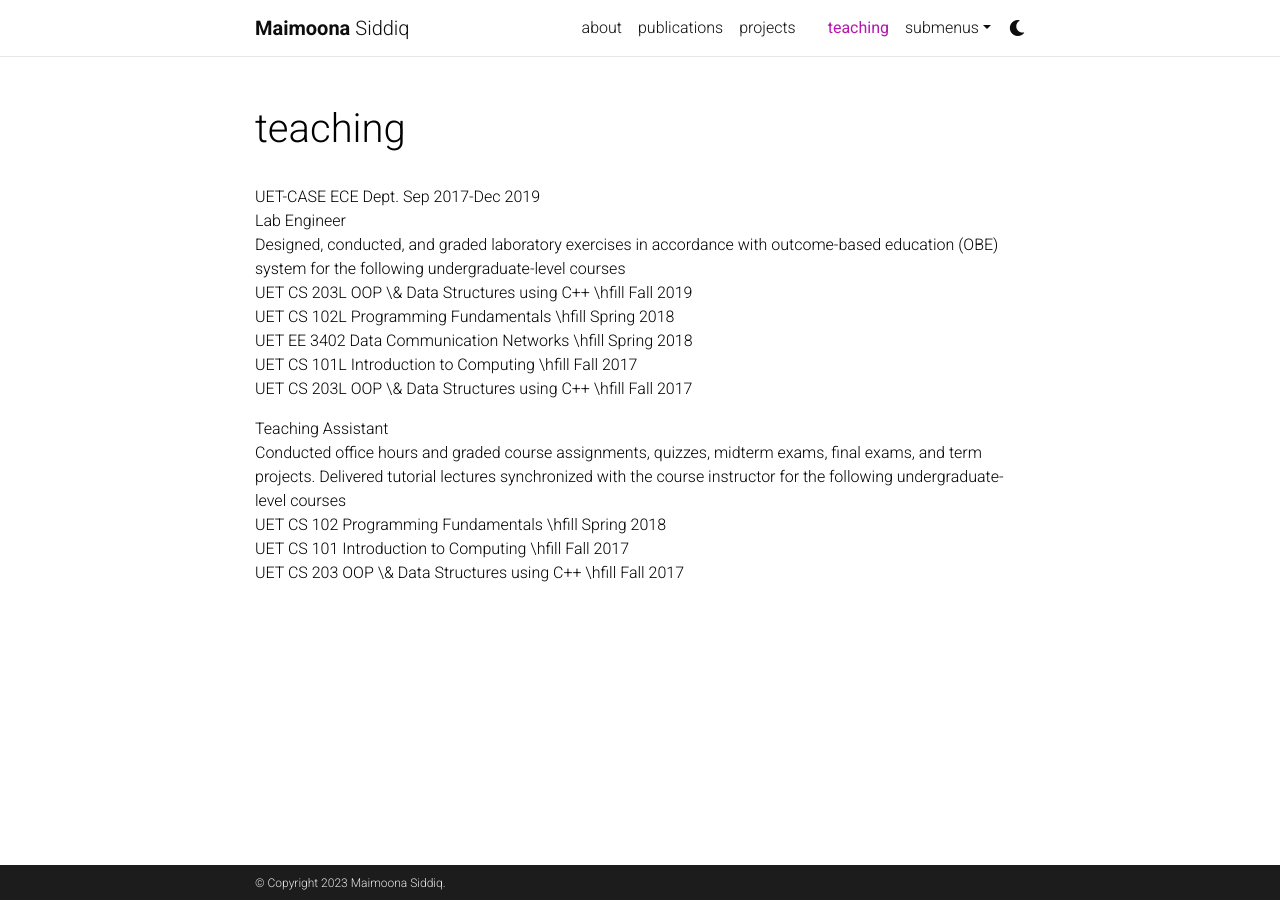
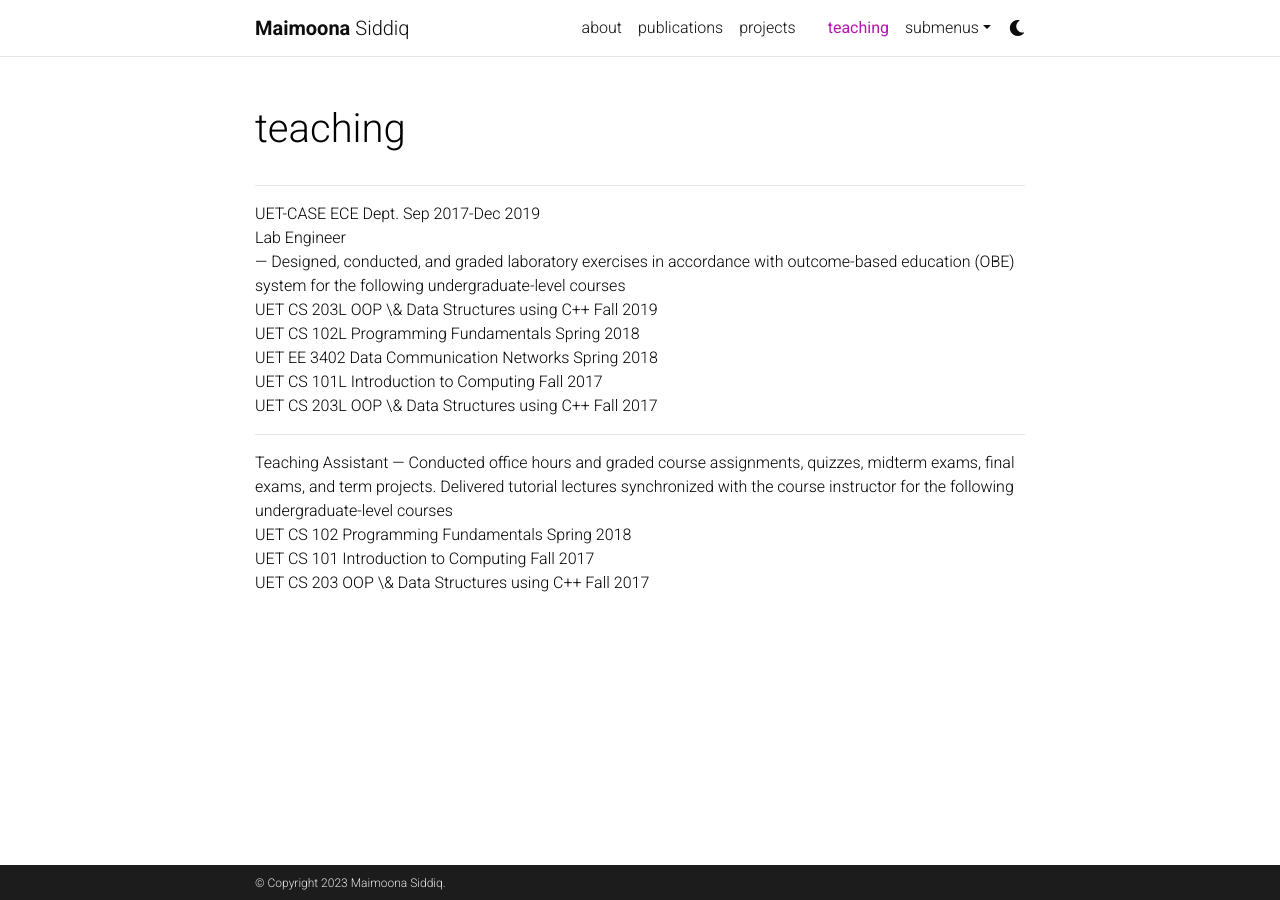
Before and after one commit to MaiMoonaa/maimoonaa.github.io, a Jekyll site: the page built from _pages/teaching.md, in a window 1280 px wide. Built offline with Jekyll 4.4.1, drawn with Linux system fonts in a browser that asks for light colours; comment, search, counter and statistics services are not loaded; a style sheet for code colours, icons or effects is not loaded.

Commit message:
Update teaching.md

```diff
--- a/_pages/teaching.md
+++ b/_pages/teaching.md
@@ -7,18 +7,22 @@ nav: true
 nav_order: 5
 ---
 
+---
 UET-CASE ECE Dept.  Sep 2017-Dec 2019 \\
 Lab Engineer \\
+---
 Designed, conducted, and graded laboratory exercises in accordance with outcome-based education
 (OBE) system for the following undergraduate-level courses \\
-UET CS 203L OOP \& Data Structures using C++ \hfill Fall 2019\\
-UET CS 102L Programming Fundamentals  \hfill Spring 2018 \\
-UET EE 3402 Data Communication Networks \hfill Spring 2018 \\
-UET CS 101L Introduction to Computing \hfill Fall 2017 \\
-UET CS 203L OOP \& Data Structures using C++ \hfill Fall 2017
+UET CS 203L OOP \& Data Structures using C++ Fall 2019\\
+UET CS 102L Programming Fundamentals Spring 2018 \\
+UET EE 3402 Data Communication Networks Spring 2018 \\
+UET CS 101L Introduction to Computing  Fall 2017 \\
+UET CS 203L OOP \& Data Structures using C++  Fall 2017
 
-Teaching Assistant  \\
+---
+Teaching Assistant
+---
 Conducted office hours and graded course assignments, quizzes, midterm exams, final exams, and term projects. Delivered tutorial lectures synchronized with the course instructor for the following undergraduate-level courses\\
-UET CS 102 Programming Fundamentals  \hfill Spring 2018 \\
-UET CS 101 Introduction to Computing \hfill Fall 2017 \\
-UET CS 203 OOP \& Data Structures using C++ \hfill Fall 2017
+UET CS 102 Programming Fundamentals Spring 2018 \\
+UET CS 101 Introduction to Computing Fall 2017 \\
+UET CS 203 OOP \& Data Structures using C++  Fall 2017
```
